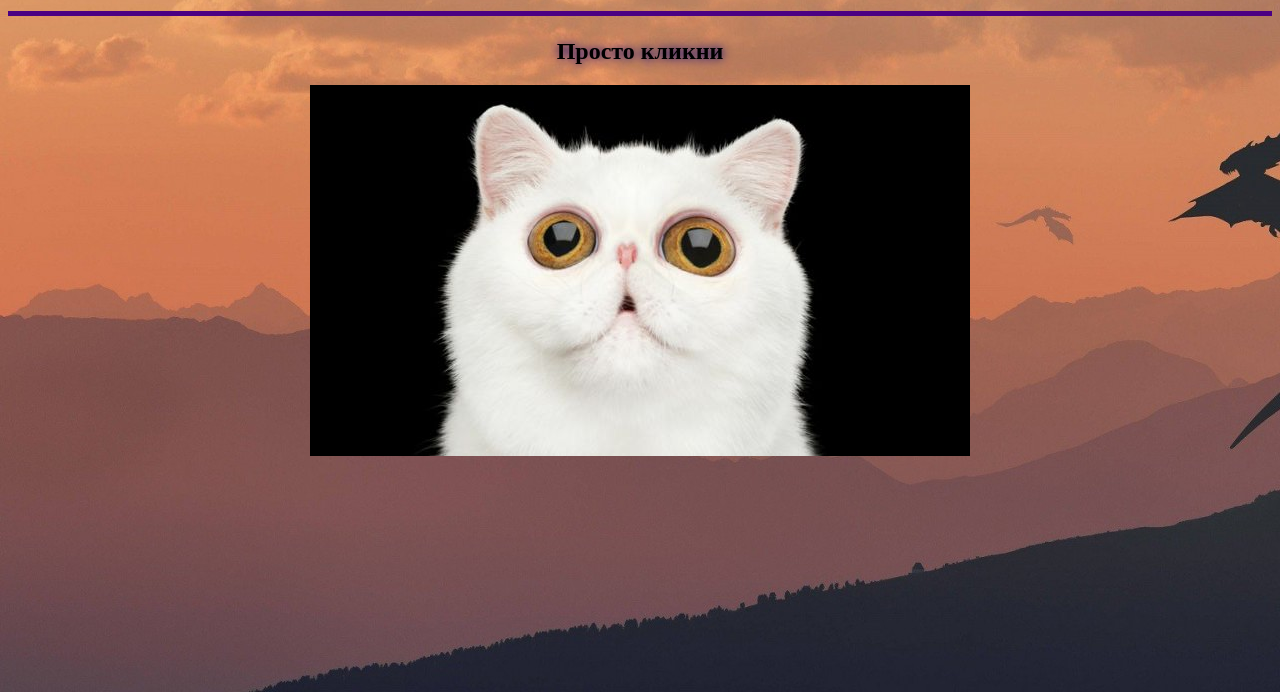
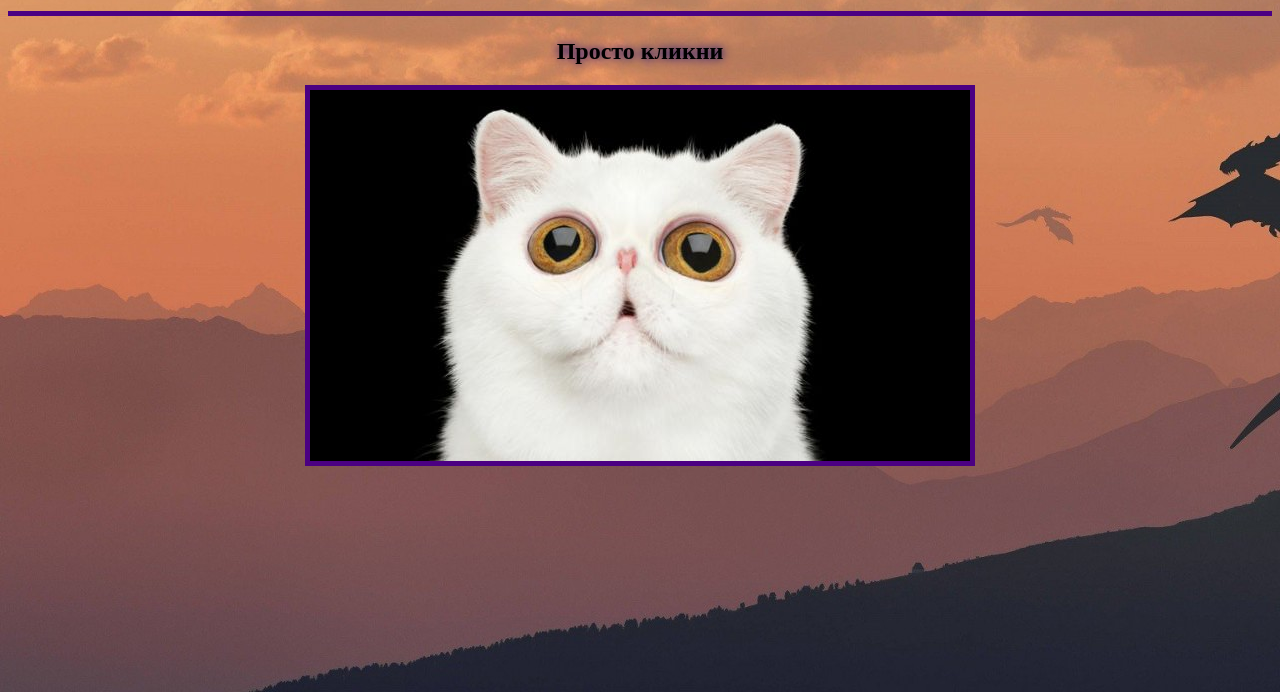
Before and after one commit to it2019vki/Lina198.github.io, a plain HTML site: page index.html in a window 1280 px wide. Shown: the part 108-800 px from the top of the page. Drawn offline with Linux system fonts and the light colour scheme.

Commit message:
Update index.html

```diff
--- a/index.html
+++ b/index.html
@@ -27,6 +27,9 @@
  h2 {
   text-shadow: #000080 0 0 10px;
  }
+ img {
+        border: 5px solid #4B0082 ;
+    }
 </style>
 </head>
  <div class ="text">
```
